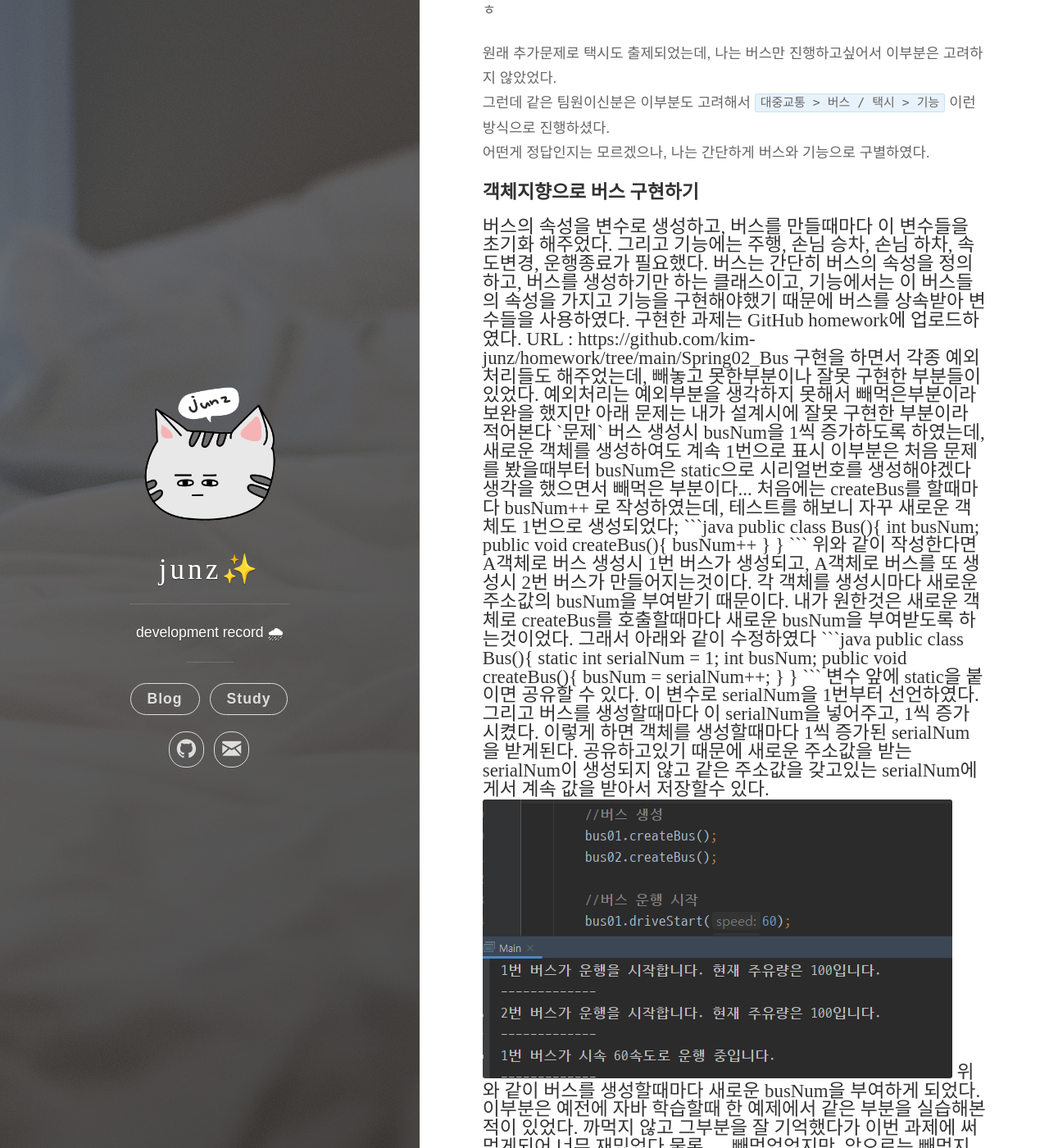
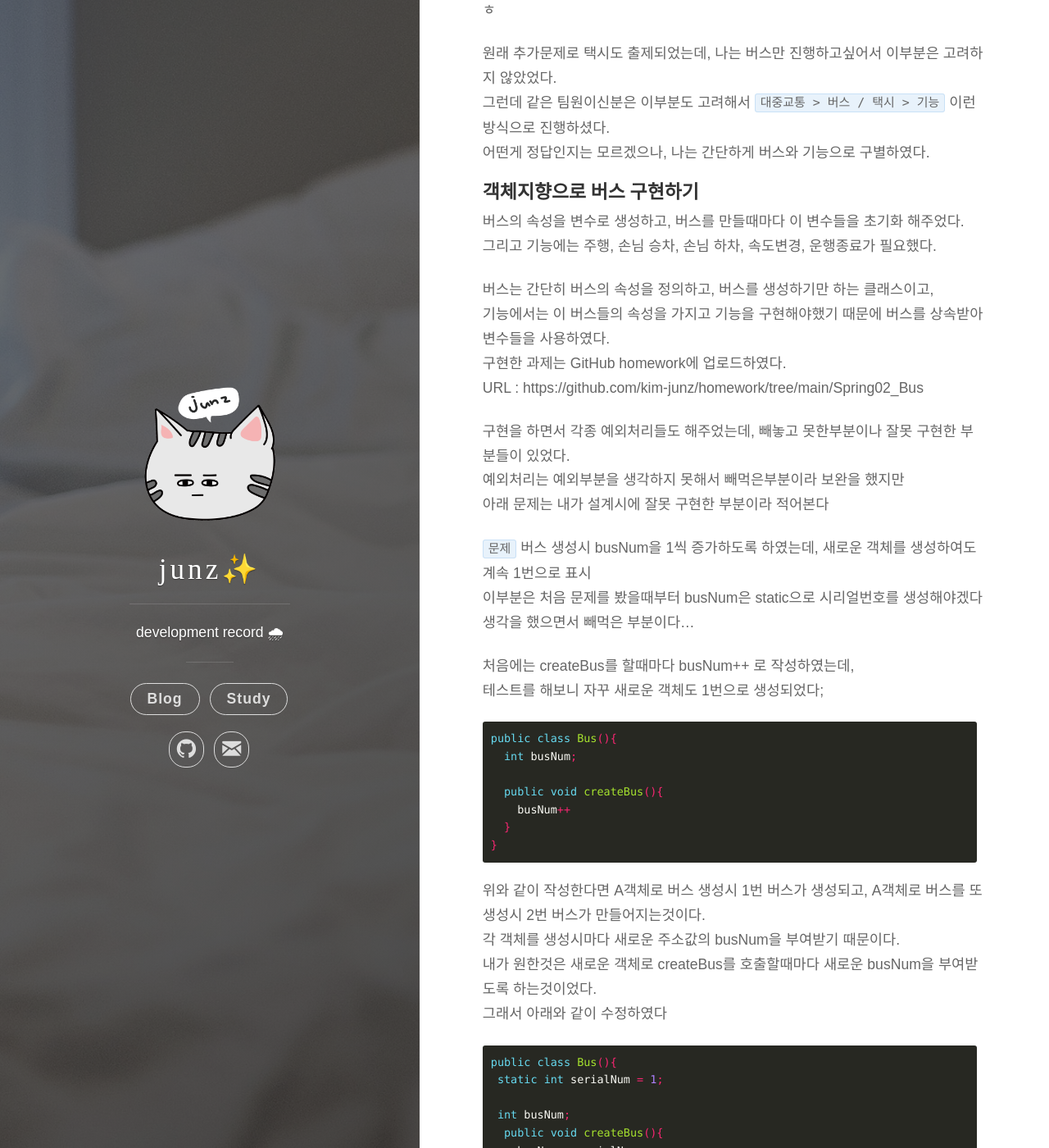
Before and after one commit to kim-junz/kim-junz.github.io, a Jekyll site: the page built from _posts/2023/2023-02-25-2023.02.24 TIL.md, in a window 1280 px wide and 1400 px high, scrolled down 470 px. Shown: the whole window at 82% size. Built offline with Jekyll 4.4.1, drawn with Linux system fonts in a browser that asks for light colours; some web fonts are replaced; some of the changed text lies outside the part shown.

Commit message:
Update 2023-02-25-2023.02.24 TIL.md

```diff
--- a/_posts/2023/2023-02-25-2023.02.24 TIL.md
+++ b/_posts/2023/2023-02-25-2023.02.24 TIL.md
@@ -19,7 +19,7 @@ tags: [TIL, 항해99] #태그예시: TIL, WIL, Project
 그런데 같은 팀원이신분은 이부분도 고려해서 `대중교통 > 버스 / 택시 > 기능` 이런 방식으로 진행하셨다.
 어떤게 정답인지는 모르겠으나, 나는 간단하게 버스와 기능으로 구별하였다.
 
-<h5><strong>객체지향으로 버스 구현하기</strong><h5>
+<h5><strong>객체지향으로 버스 구현하기</strong></h5>
 버스의 속성을 변수로 생성하고, 버스를 만들때마다 이 변수들을 초기화 해주었다.
 그리고 기능에는 주행, 손님 승차, 손님 하차, 속도변경, 운행종료가 필요했다.
 
```
